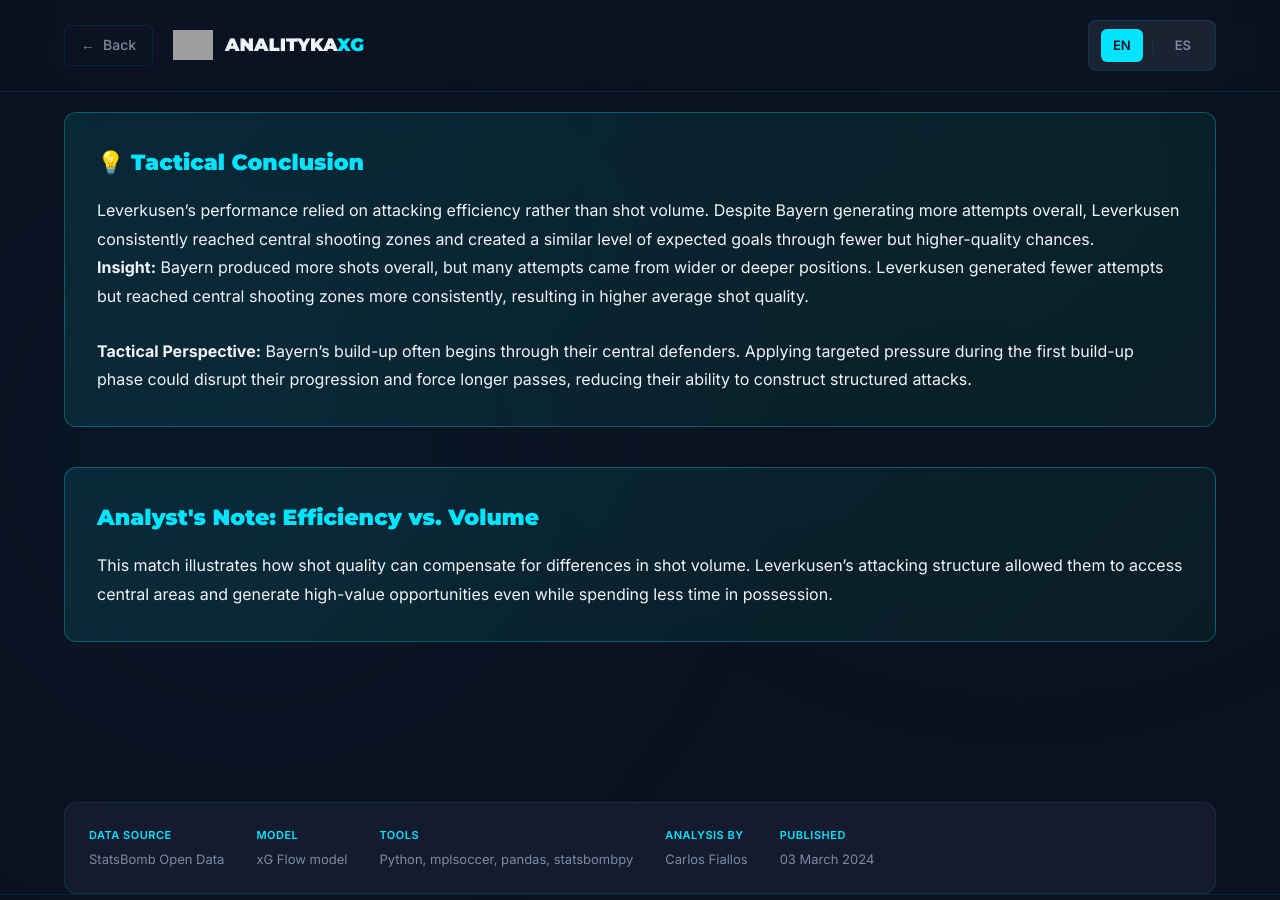
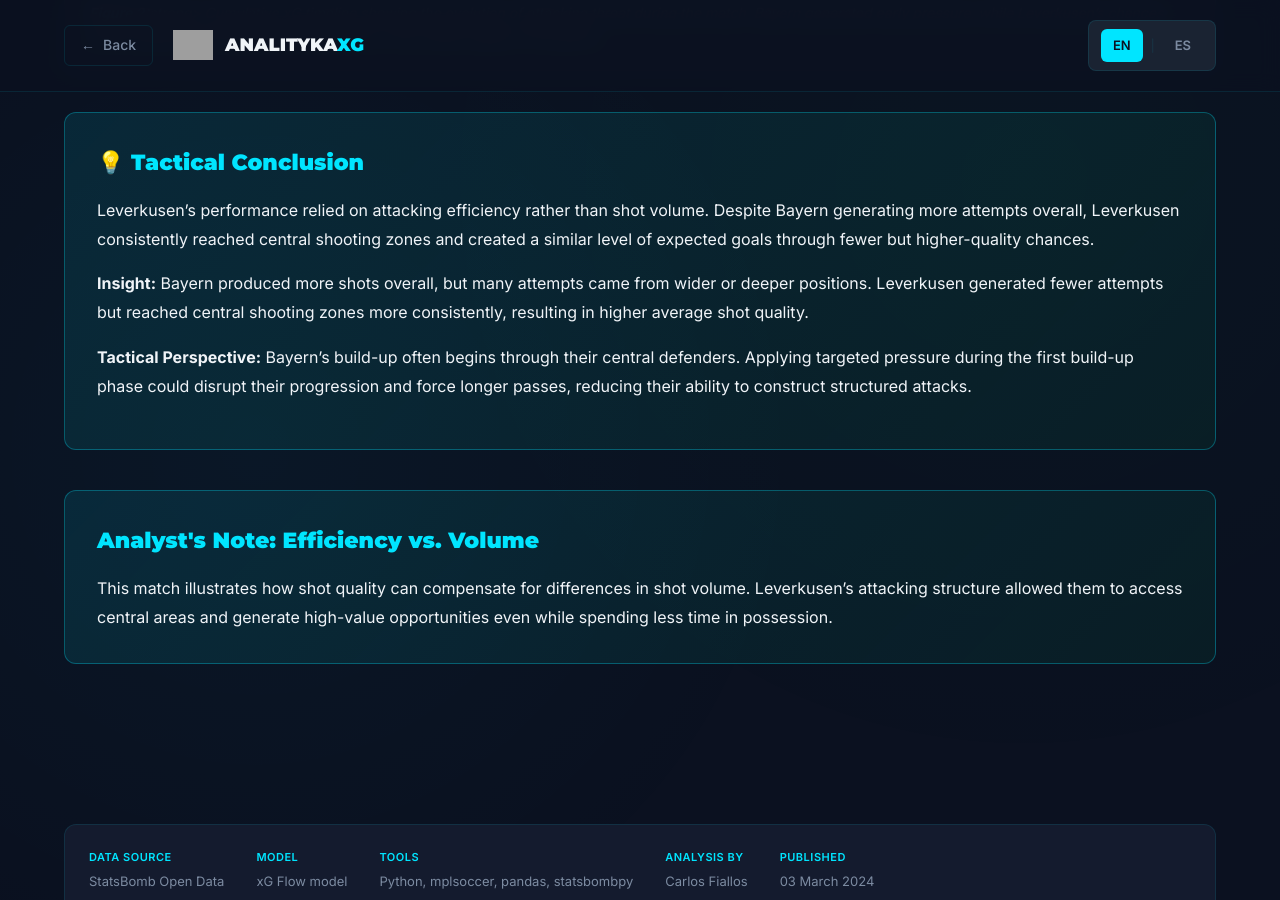
Before and after one commit to Fiallos77/analitykaXG, a Jekyll site: the page built from reports/BayerLeverkusenvsBayernMunich.md, in a window 1280 px wide and 900 px high, scrolled down 3743 px. Built offline with Jekyll 4.4.1, drawn with Linux system fonts in a browser that asks for light colours; grey boxes are pictures that could not be loaded.

Commit message:
Refactor tactical conclusion formatting and insights
Updated the conclusion section with improved formatting and insights on tactical analysis.

```diff
--- a/reports/BayerLeverkusenvsBayernMunich.md
+++ b/reports/BayerLeverkusenvsBayernMunich.md
@@ -115,16 +115,15 @@ While Bayern controlled possession for long periods, Leverkusen relied on vertic
     <!-- Conclusion -->
     <div class="conclusion-box">
         <h3>💡 Tactical Conclusion</h3>
-        <p>
+        <p style="margin-bottom:16px;">
             Leverkusen’s performance relied on attacking efficiency rather than shot volume.
             Despite Bayern generating more attempts overall, Leverkusen consistently reached central shooting zones and created a similar level of expected goals through fewer but higher-quality chances.
         </p>
-        <p>
+        <p style="margin-bottom:16px;">
             <strong>Insight:</strong> Bayern produced more shots overall, but many attempts came from wider or deeper positions.
             Leverkusen generated fewer attempts but reached central shooting zones more consistently, resulting in higher average shot quality.
         </p>
-        &nbsp;
-        <p>
+        <p style="margin-bottom:16px;">
             <strong>Tactical Perspective:</strong> Bayern’s build-up often begins through their central defenders.
             Applying targeted pressure during the first build-up phase could disrupt their progression and force longer passes, reducing their ability to construct structured attacks.
         </p>
```
